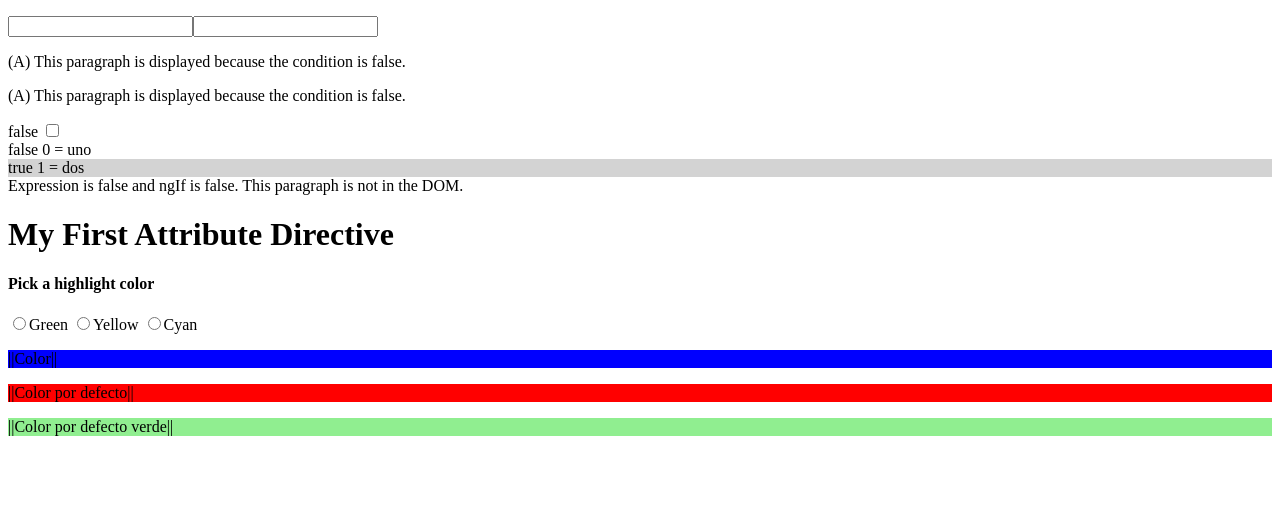
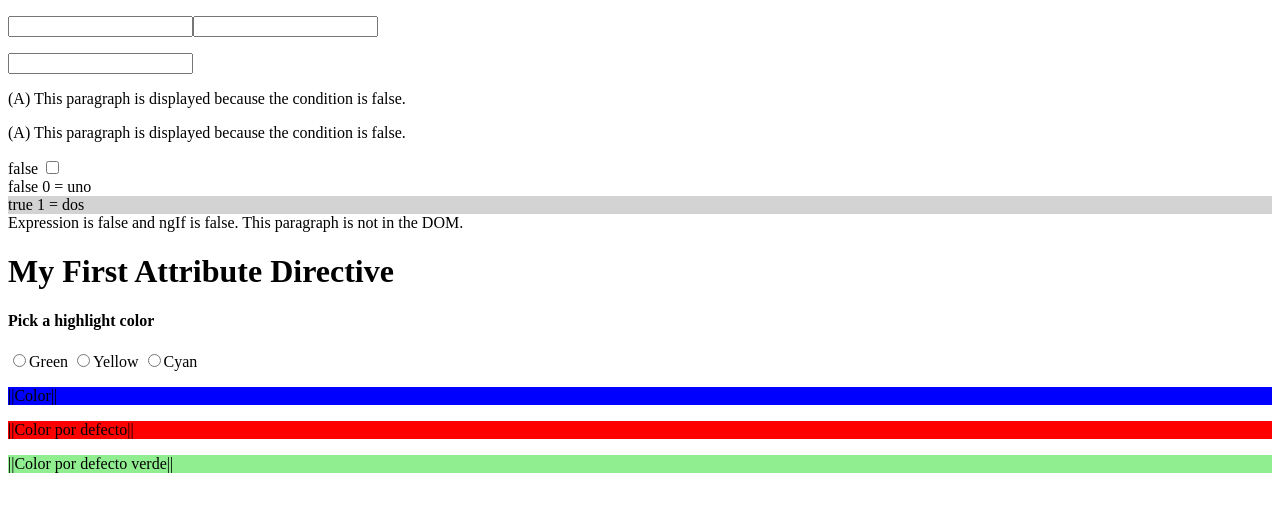
Before and after one commit to javierlete/angular-ejemplos, an Angular app: page / in a window 1280 px wide. Shown: the top 512 px of the page. Built offline with nearby package versions, Linux system fonts and the light colour scheme.

Commit message:
Ejemplo con alimentación de valor en evento

```diff
--- a/src/app/key-up/key-up.component.html
+++ b/src/app/key-up/key-up.component.html
@@ -3,3 +3,6 @@
 
 <input #box (keyup)="0"/>
 <p>{{box.value}}</p>
+
+<input #inputbox (keyup)="onKeyInputBox(inputbox.value)" />
+<p>{{values}}</p>
--- a/src/app/key-up/key-up.component.ts
+++ b/src/app/key-up/key-up.component.ts
@@ -13,4 +13,7 @@ export class KeyUpComponent {
     this.values += event.key + ' | ';//event.target.value + ' | ';
   }
 
+  onKeyInputBox(value: string) { //any) { // without type info
+    this.values += value + ' | ';//event.target.value + ' | ';
+  }
 }
```
